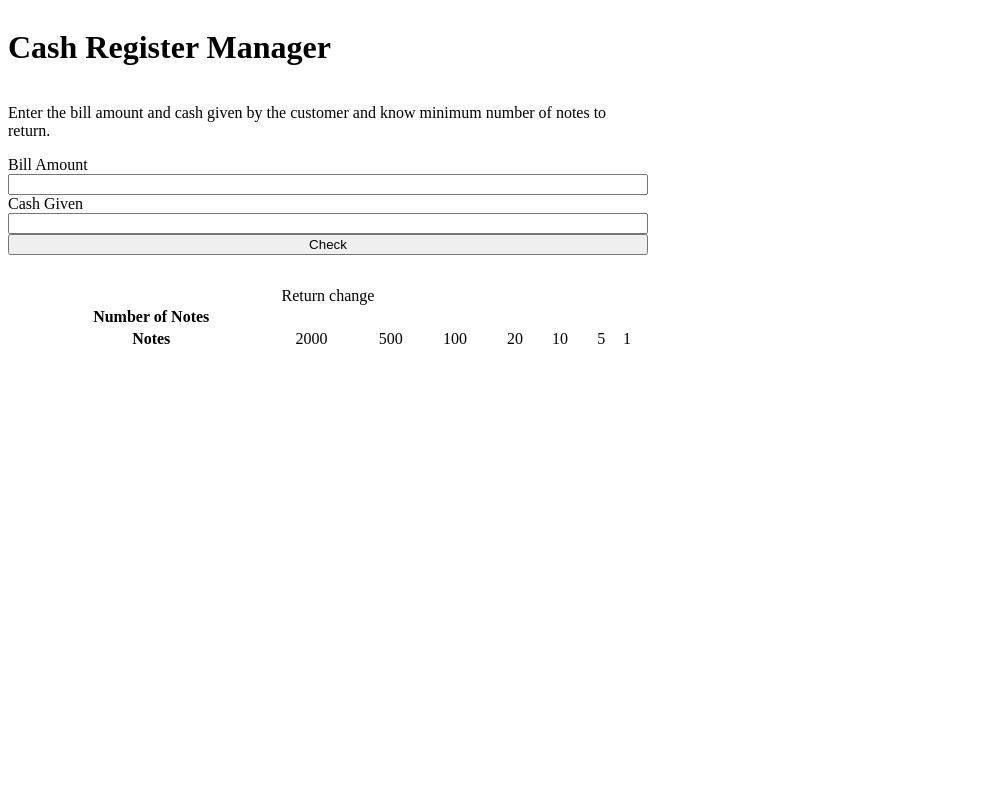
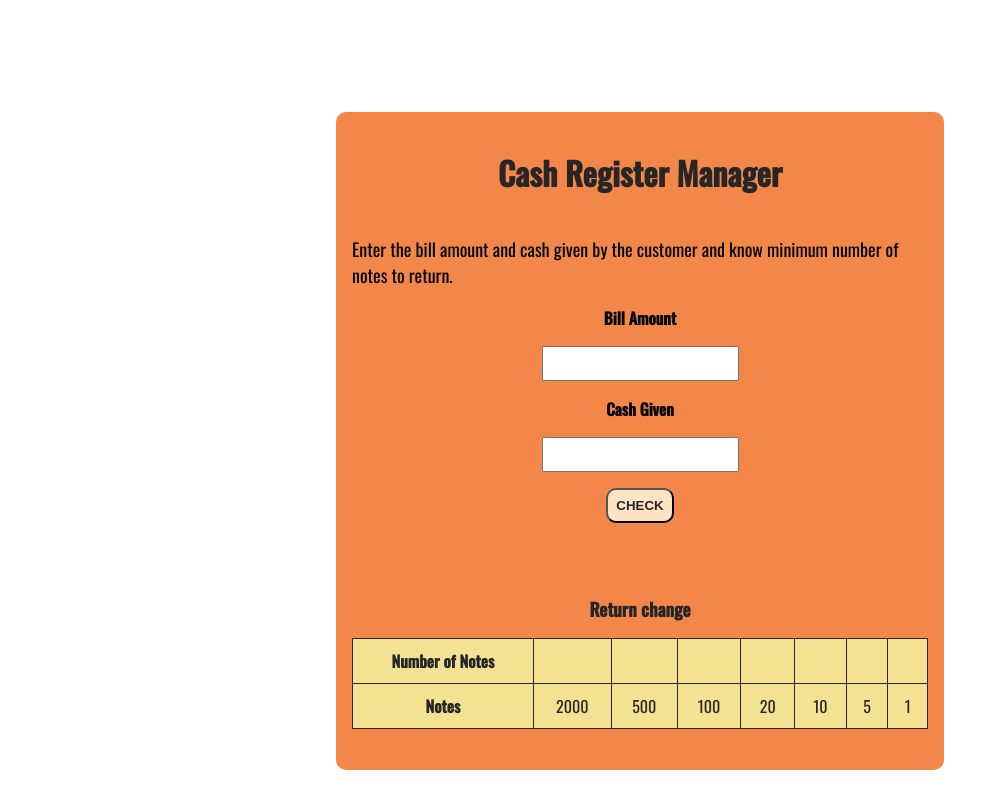
Before and after one commit to RakshaPawar108/cash-register-neogcamp, a plain HTML site: page index.html in a window 1280 px wide. Shown: the whole page, without its empty margins (0-999 px from the left). Drawn offline with nearby package versions, Linux system fonts and the light colour scheme.

Commit message:
style: styled the application

```diff
--- a/index.html
+++ b/index.html
@@ -8,7 +8,7 @@
     <link rel="stylesheet" href="/styles.css">
 </head>
 <body>
-    <div class="container">
+    <div class="container-center">
         <h1 class="heading">Cash Register Manager</h1>
         <p class="description">Enter the bill amount and cash given by the customer and know minimum number of notes to return.</p>
         <label for="bill-amount">Bill Amount</label>
--- a/styles.css
+++ b/styles.css
@@ -1,9 +1,94 @@
-* {
+@import url('https://fonts.googleapis.com/css2?family=Oswald:wght@300;400;500&display=swap');
+
+:root {
+    --primary-color: #f28749;
+    --secondary-color: #262626;
+    --tertiary-color: #f2e291;
+}
+
+body{
+    margin:0 0;
+    padding:0 0;
+    font-family: 'Oswald',
+    sans-serif;
+}
+
+.container-center {
+    display:flex;
+    flex-direction:column;
+    align-items:center;
+    justify-content:center;
+    margin-left:auto;
+    margin-right:auto;
+    margin-top:7rem;
+    margin-bottom:7rem;
+    padding:1rem;
+    width: 45vw;
+    background-color: var(--primary-color);
+    border-radius: 10px;
+    -webkit-border-radius: 10px;
+    -moz-border-radius: 10px;
+    -ms-border-radius: 10px;
+    -o-border-radius: 10px;
+}
+
+.heading {
+    font-size: 2rem;
+    color:var(--secondary-color);
+    font-weight: bolder;
+}
+
+.description {
+    font-size: 18px;
+}
+
+#bill-amount, #cash-given {
+    padding:0.5rem;
+    margin:1rem;
+}
+
+label {
+    font-weight: bolder;
+}
+
+#check-btn {
+    background-color: bisque;
+    color: var(--secondary-color);
+    border-radius: 10px;
+    -webkit-border-radius: 10px;
+    -moz-border-radius: 10px;
+    -ms-border-radius: 10px;
+    -o-border-radius: 10px;
+    padding:0.5rem;
+    text-transform: uppercase;
+    cursor: pointer;
+    font-weight: bolder;
+    font-size:normal;
 
 }
 
-.container {
-    display: flex;
-    flex-direction: column;
-    width: 50vw;
+.change-table {
+    border-collapse: collapse;
+    width:100%;
+    padding:1rem;
+    margin:25px 0;
+    font-size: 1rem;
+    color: var(--secondary-color);
 }
+
+th, tr {
+    border:thin solid var(--secondary-color);
+    background-color: var(--tertiary-color);
+    text-align: center;
+}
+
+th, td {
+    border:thin solid var(--secondary-color);
+    padding: 10px 10px;
+}
+
+caption {
+    margin: 1rem;
+    font-weight: bolder;
+    font-size: large;
+}
```
